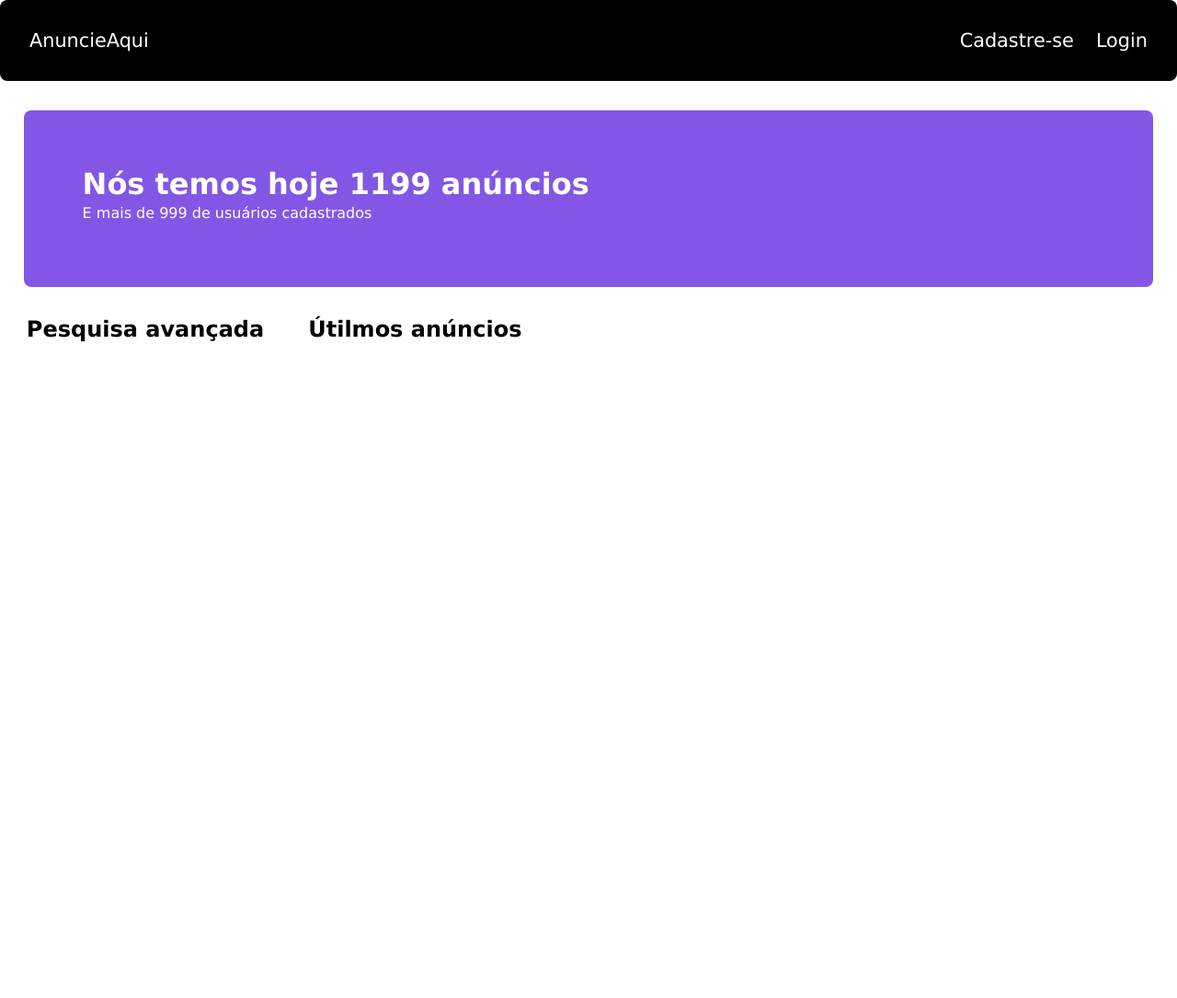
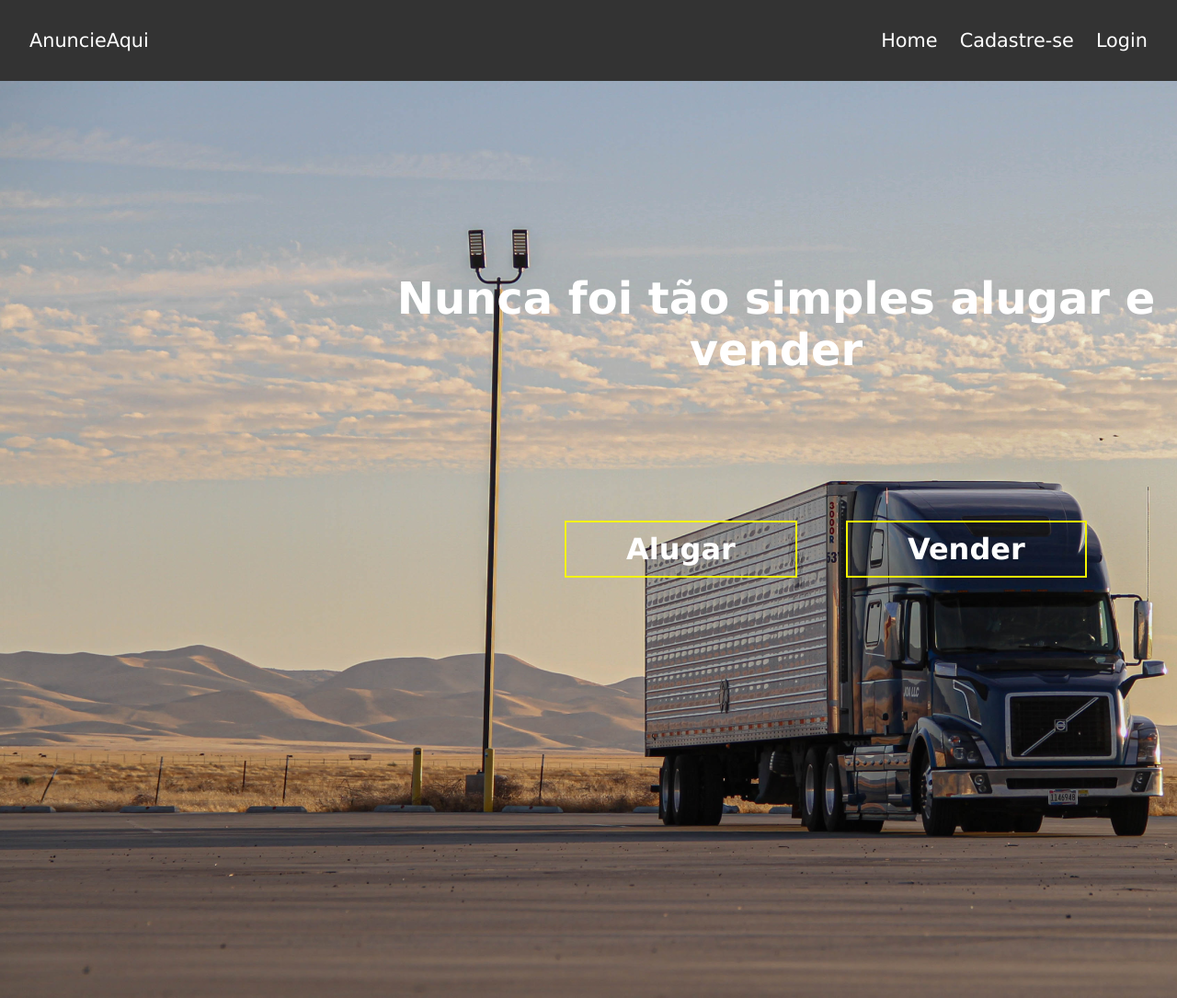
Before and after one commit to kamilalmeida/anuncie-aqui, a PHP site: page / in a window 1280 px wide; the page is wider, and only the part inside the window is pictured. Shown: that part at 92% size. Before the commit the page ends 371 px from the top of that part, so only its background shows below. Run offline with PHP 8.4, Linux system fonts and the light colour scheme; data that the repository does not hold is empty.

Commit message:
criando layout do projeto

```diff
--- a/assets/css/style.css
+++ b/assets/css/style.css
@@ -6,17 +6,18 @@
 body {
   font-family: Verdana, Geneva, Tahoma, sans-serif;
 }
+
 .container-fluid {
   display: flex;
   flex-direction: row;
   justify-content: space-between;
   align-items: center;
-}
-.navbar {
+
+  background-color: #333;
   width: 100%;
-  background-color: #000;
   padding: 2rem;
-  border-radius: 8px;
+
+
 }
 
 .navbar-header a,
@@ -27,6 +28,22 @@ body {
 .navbar-nav {
   display: flex;
   gap: 1.5rem;
+}
+
+.container {
+  position: relative;
+}
+
+.img-banner {
+  position: absolute;
+}
+h1.title-banner {
+  font-size: 3rem;
+  color: #fff;
+  text-align: center;
+  position: absolute;
+  bottom: -20rem;
+  left: 408px;
 }
 
 a {
@@ -42,7 +59,7 @@ li {
 }
 
 .banner {
-  background: #8257e5;
+  background: #f4f400;
 
   margin: 2rem 1.6rem;
 
@@ -52,10 +69,33 @@ li {
 
   line-height: 2rem;
 }
+.buttons {
+  position: absolute;
+  bottom: -33rem;
+  left: 614px;
+}
 
+.hire,
+.sell {
+  padding: 10px 65px;
+
+  border: 2px solid #f4f400;
+  font-size: 2rem;
+  text-align: center;
+  color: #fff;
+  font-weight: bold;
+}
+.hire {
+  margin-right: 3rem;
+}
+
+.hire:hover,
+.sell:hover {
+  background-color: #f4f400b2;
+}
 .banner h1,
 .banner p {
-  color: #fff;
+  color: #333;
 }
 
 .funcionalidades {
@@ -80,9 +120,9 @@ li {
 
 .input:is(:hover, :focus) {
   outline: none;
-  border-color: #8257e5;
+  border-color: #f4f400;
   background: #fff;
-  box-shadow: 0 0 0 3px #8257e53b;
+  box-shadow: 0 0 0 3px #f4f400;
 }
 label {
   display: block;
@@ -100,7 +140,7 @@ label {
   display: block;
   width: 1.5rem;
   height: 1.5rem;
-  background: #8257e5;
+  background: #f4f400;
   position: absolute;
   bottom: 5px;
   left: -5px;
@@ -121,7 +161,6 @@ label {
   }
 }
 
-
 .form {
   margin: 0 auto;
 
@@ -136,7 +175,7 @@ label {
   padding: 0.8rem 1rem;
   background: transparent;
 
-  border: 3px solid #8257e5;
+  border: 3px solid #f4f400;
   color: #333;
 
   border-radius: 8px;
@@ -148,5 +187,10 @@ label {
   transition: 0.4s all ease-in-out;
 
   color: #fff;
-  background: #8257e5;
+  background: #f4f400;
 }
+
+.banner-register {
+  display: flex;
+  margin: 0 auto;
+}
--- a/class/UserDaoMysql.php
+++ b/class/UserDaoMysql.php
@@ -14,7 +14,7 @@ class UserDaoMysql implements UserDao
 
     public function add(Users $u)
     {
-        $sql = $this->pdo->prepare("INSERT INTO usuarios(nome, email, telefone, senha) VALUES(:name, :email, :telephone, :password)");
+        $sql = $this->pdo->prepare("INSERT INTO users(name, email, telephone, password) VALUES(:name, :email, :telephone, :password)");
         $sql->bindValue(':name', $u->getName());
         $sql->bindValue(':email', $u->getEmail());
         $sql->bindValue(':telephone', $u->getTelephone());
@@ -28,21 +28,21 @@ class UserDaoMysql implements UserDao
     {
         $array = [];
 
-        $sql = $this->pdo->query("SELECT * FROM usuarios");
-        if ($sql->rowCount() > 0) {
+        $sql = $this->pdo->query("SELECT * FROM users");
+
             $data = $sql->fetchAll();
 
             foreach ($data as $item) {
                 $users = new Users();
                 $users->setId($item['id']);
-                $users->setName($item['nome']);
+                $users->setName($item['name']);
                 $users->setEmail($item['email']);
-                $users->setTelephone($item['telefone']);
-                $users->setPassword($item['senha']);
+                $users->setTelephone($item['telephone']);
+                $users->setPassword($item['password']);
 
                 $array[] = $users;
             }
-        }
+
         return $array;
     }
     public function findById($id)
@@ -50,7 +50,7 @@ class UserDaoMysql implements UserDao
     }
     public function findByEmail($email)
     {
-        $sql = $this->pdo->prepare("SELECT * FROM usuarios WHERE email = :email");
+        $sql = $this->pdo->prepare("SELECT * FROM users  WHERE email = :email");
         $sql->bindValue(':email', $email);
         $sql->execute();
 
--- /dev/null
+++ b/hire.php
@@ -0,0 +1,5 @@
+<?php
+
+require"./pages/header.php";
+
+echo "teste";
--- a/index.php
+++ b/index.php
@@ -2,19 +2,16 @@
 
 
 <div class="container">
-    <div class="banner">
-        <h1>Nós temos hoje 1199 anúncios</h1>
-        <p>E mais de 999 de usuários cadastrados</p>
+    <div>
+        <img src="./assets/img/Background1.png" alt="" class="img-banner">
+    </div>
+    <h1 class="title-banner">Nunca foi tão simples alugar e vender</h1>
+    <div class="buttons">
+        <a href="./hire.php" role="button" class="hire">Alugar</a>
+        <a href="./sell.php" role="button" class="sell">Vender</a>
     </div>
 
-    <div class="funcionalidades">
-        <div class="pesquisa-avancada">
-            <h2>Pesquisa avançada</h2>
-        </div>
-        <div class="ultimos-anuncios">
-            <h2>Útilmos anúncios</h2>
-        </div>
-    </div>
+
 </div>
 
 <?php require "pages/footer.php"; ?>
--- a/pages/header.php
+++ b/pages/header.php
@@ -30,9 +30,11 @@ $list = $userDao->findAll();
                     <li class="cadastro"><a href="meus-anuncios.php">Meus anúncios</a></li>
                     <li class="login"><a href="sair.php">Sair</a></li>
                 <?php else : ?>
+                    <li class="cadastro"><a href="register.php">Home</a></li>
                     <li class="cadastro"><a href="register.php">Cadastre-se</a></li>
                     <li class="login"><a href="login.php">Login</a></li>
                 <?php endif; ?>
             </ul>
+
         </div>
     </nav>
--- a/register.php
+++ b/register.php
@@ -9,10 +9,10 @@
     <form action="register_action.php" method="POST">
 
         <div class="wrapper">
-            <label for="nome" class="label">
-                Nome:
+            <label for="name" class="label">
+                name:
             </label>
-            <input type="text" name="name" id="nome" class="input">
+            <input type="text" name="name" id="name" class="input">
         </div>
 
         <div class="wrapper">
```
Also changed, not shown: assets/img/14829_Destaque2.jpg (added), assets/img/Background.png (added), assets/img/Background1.png (added), assets/img/truck-g10bc887f9_1920.jpg (added).
